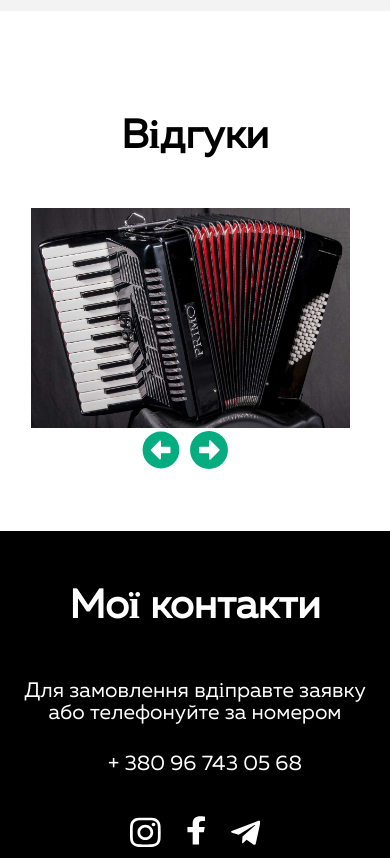
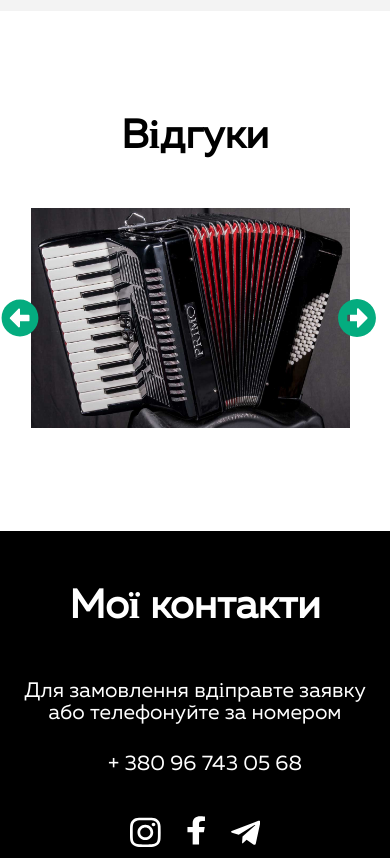
Before and after one commit to ASokolvak/Sandul-Music, a plain HTML site: page index.html in a window 390 px wide. Shown: the part 4688-5546 px from the top of the page. Drawn offline with nearby package versions, Linux system fonts and the light colour scheme; files whose address does not match are found by name.

Commit message:
Add files via upload

```diff
--- a/css/style.css
+++ b/css/style.css
@@ -585,13 +585,13 @@ ul.about__list{
     font-size: 18px;
   }
   .slick-prev{
-    left: 34%;
+    left: -4%;
   }
   .slick-next{
-    left: 47%;
+    left: 87%;
   }
   .slick-next,.slick-prev{
-    top: 110%;
+    top: 50%;
     width: 50px;
   }
   .slick-list, .draggable{
@@ -602,9 +602,7 @@ ul.about__list{
   }
 }
 @media (max-width:360px){
-  .slick-next, .slick-prev{
-    top: 117%;
-  }
+
   .form input{
     width: 270px;
   }
```
